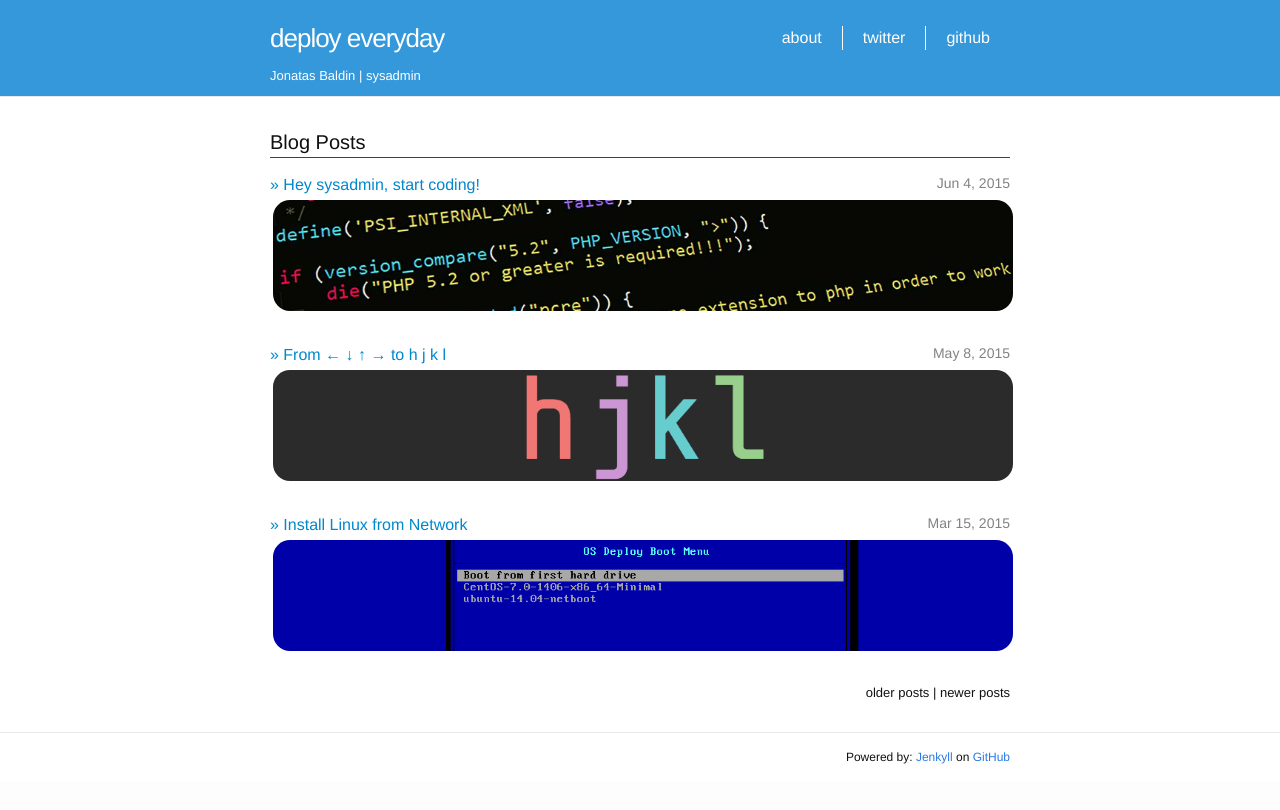
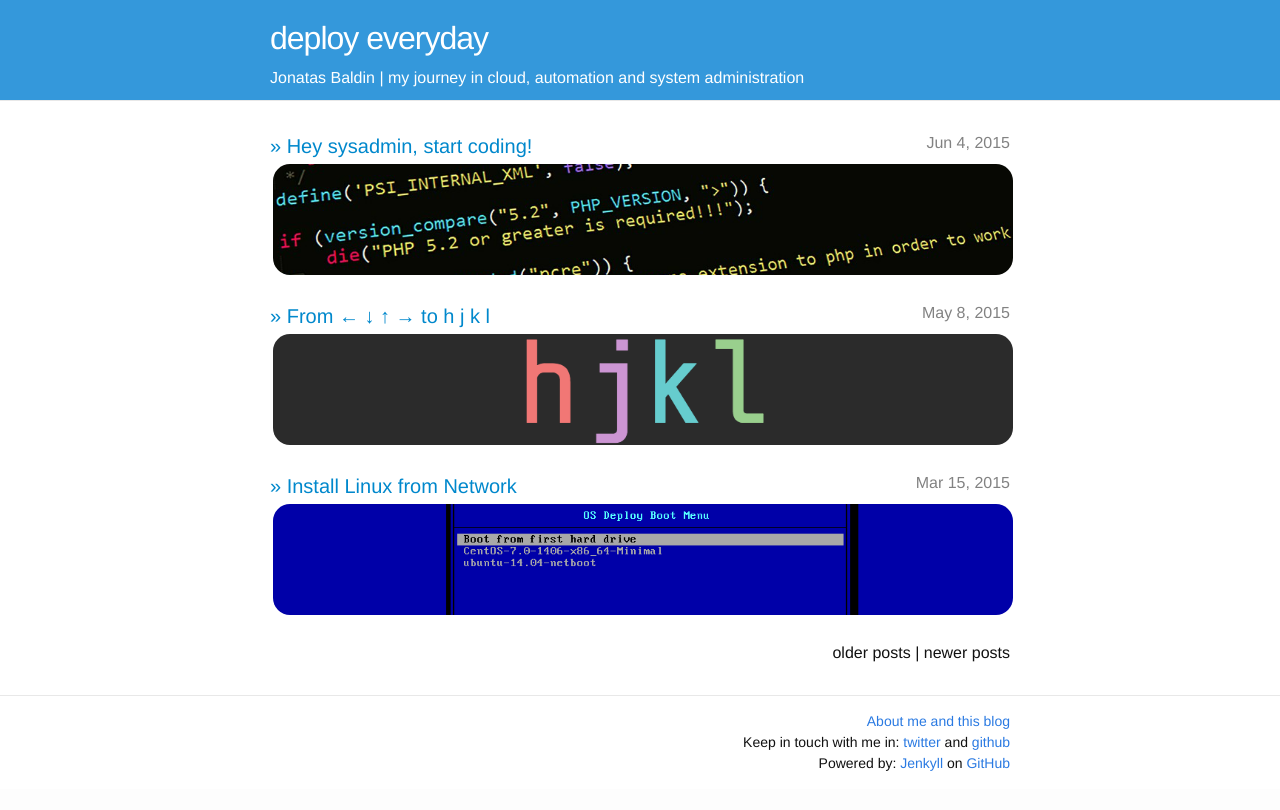
Before and after one commit to jonatasbaldin/jonatasbaldin.github.io, a Jekyll site: the page built from index.html, in a window 1280 px wide. Shown: the top 810 px of the page. Built offline with Jekyll 4.4.1, drawn with Linux system fonts in a browser that asks for light colours; Markdown is read by kramdown in place of the engine named in the settings; the list of posts is cut into pages by our own code.

Commit message:
minor adjusts

```diff
--- a/_config.yml
+++ b/_config.yml
@@ -1,13 +1,14 @@
 # Site settings
 title: deploy everyday
 email: jonatas.baldin@gmail.com
-description: livin' and sysadminin'
+description: my journey in cloud, automation and system administration
 baseurl: "" # the subpath of your site, e.g. /blog/
-url: "http://jonatasbaldin.github.io" # the base hostname & protocol for your site
+url: "http://deployeveryday.com" # the base hostname & protocol for your site
 twitter_username: vuashhhh
 github_username:  jonatasbaldin
 
 # Build settings
 markdown: redcarpet
 
+# Pagination
 paginate: 10
--- a/_includes/footer-new.html
+++ b/_includes/footer-new.html
@@ -2,7 +2,9 @@
 
   <div class="wrapper">
     <p class="footer-text">
-        Powered by: <a href="http://jekyllrb.com/">Jenkyll</a> on <a href="http://github.com">GitHub</a>
+      <a class=page-link" href="http://deployeveryday.com/about/">About me and this blog</a><br />
+      Keep in touch with me in: <a class="page-link" href="https://twitter.com/{{ site.twitter_username }}">twitter</a> and <a class="page-link" href="https://github.com/{{ site.github_username }}">github</a><br />
+      Powered by: <a href="http://jekyllrb.com/">Jenkyll</a> on <a href="http://github.com">GitHub</a>
     </p>
 
   </div>
--- a/_includes/header.html
+++ b/_includes/header.html
@@ -13,7 +13,7 @@
         </svg>
       </a>
 
-      <div class="trigger">
+     <!-- <div class="trigger">
         <ul class="page-menu">
         {% for page in site.pages %}
           {% if page.title %}
@@ -27,10 +27,10 @@
           <li class="page-menu"><a class="page-link" href="https://github.com/{{ site.github_username }}">github</a></li>
         {% endif %}
         </ul>
-      </div>
+      </div> -->
     </nav>
 
-    <div class="site-subtitle">Jonatas Baldin | sysadmin </div>
+    <div class="site-subtitle"> Jonatas Baldin | my journey in cloud, automation and system administration </div>
   </div>
 
 </header>
--- a/_sass/_layout.scss
+++ b/_sass/_layout.scss
@@ -14,7 +14,7 @@
 }
 
 .site-subtitle {
-    font-size: 13px;
+    font-size: 16px;
     float: left;
     clear: both;
 
@@ -26,7 +26,7 @@
 }
 
 .site-title {
-    font-size: 26px;
+    font-size: 32px;
     line-height: 56px;
     letter-spacing: -1px;
     margin-bottom: 0;
@@ -137,7 +137,7 @@
 }
 
 .footer-text {
-    font-size: 12px;
+    font-size: 14px;
     margin-bottom: $spacing-unit / 2;
     margin-top: $spacing-unit / 2;
     text-align: right;
@@ -216,7 +216,7 @@
 }
 
 .page-heading {
-    font-size: 20px;
+    font-size: 26px;
     //text-align: center;
     border-bottom: 1px solid #424242;
 
@@ -242,19 +242,19 @@
 }
 
 .post-meta {
-    font-size: $small-font-size;
+    font-size: 16px;
     color: $grey-color;
     float: right;
 }
 
 .post-meta-post-page {
-    font-size: $small-font-size;
+    font-size: 16px;
     color: $grey-color;
 }
 
 .post-link {
     display: block;
-    font-size: 16px;
+    font-size: 20px;
     float: left;
     color: #0088cc;
     text-decoration: none;
@@ -308,7 +308,7 @@
 }
 
 .pagination {
-    font-size: 13px;
+    font-size: 16px;
     float: right;
 }
 
--- a/index.html
+++ b/index.html
@@ -3,8 +3,6 @@ layout: default
 ---
 
 <div class="home">
-
-  <h1 class="page-heading">Blog Posts</h1>
 
   <ul class="post-list">
     {% for post in paginator.posts %}
```
